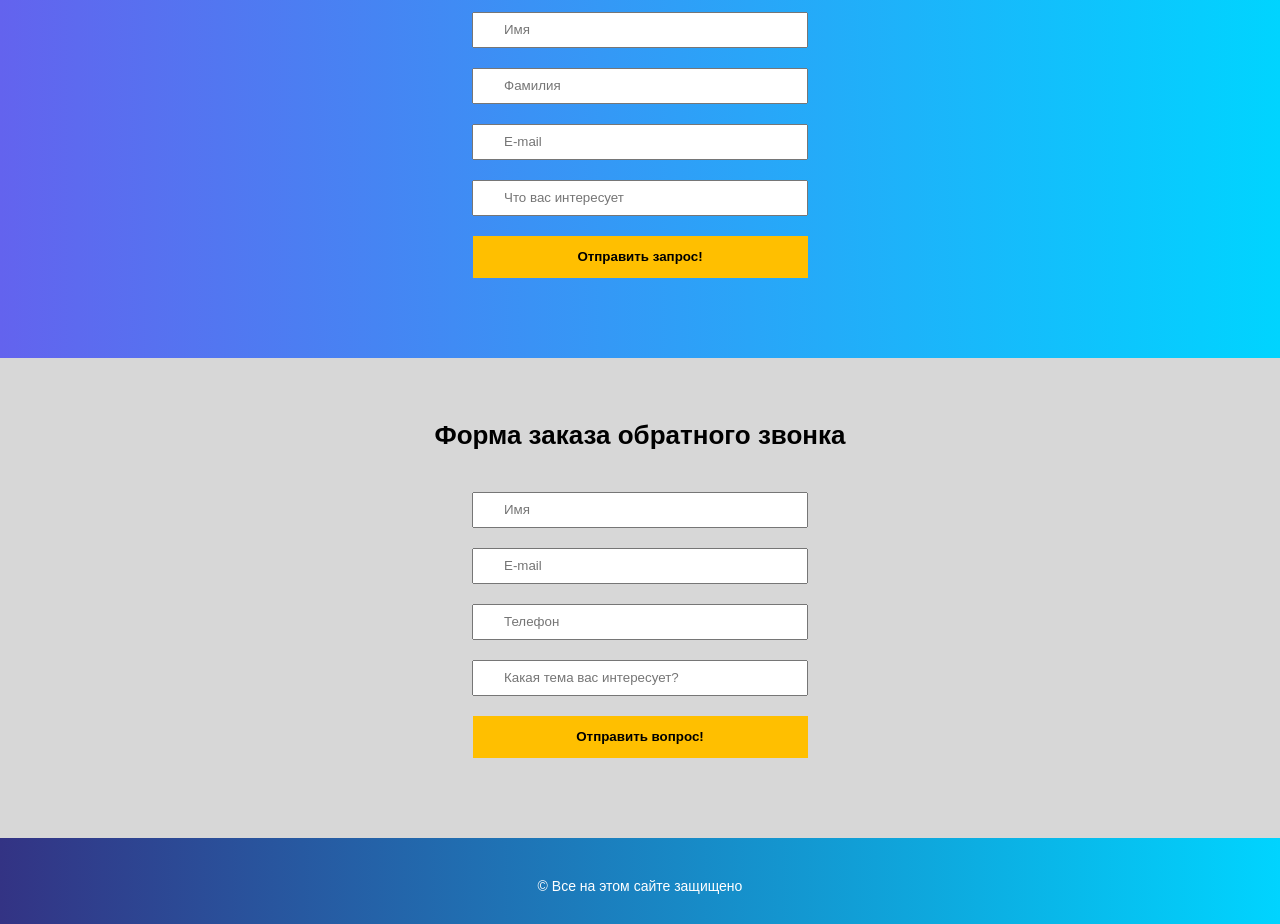
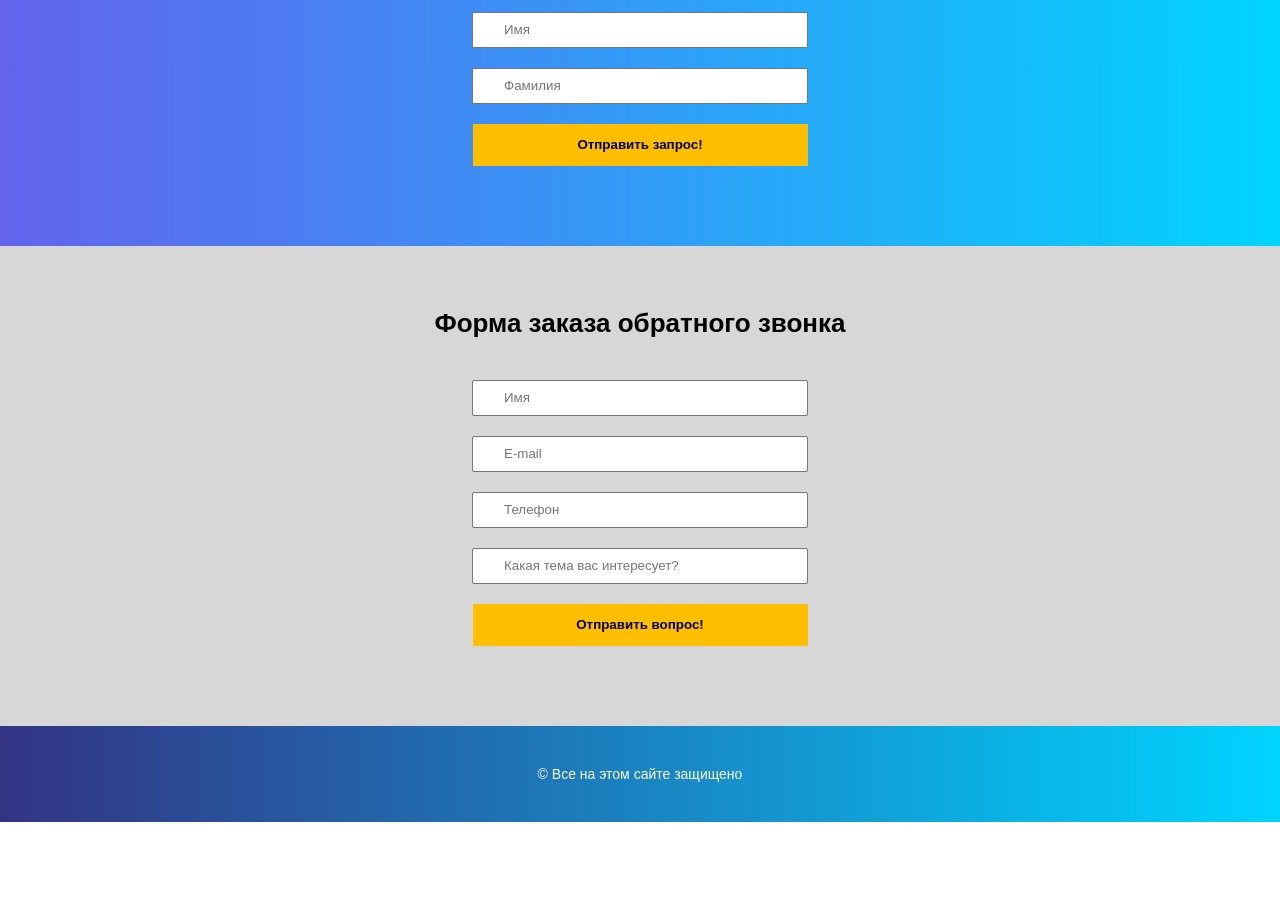
Before and after one commit to DEEEN174/Index8, a plain HTML site: page index.html in a window 1280 px wide. Shown: the part 1200-2124 px from the top of the page. After the commit the page ends 2022 px from the top, so only its background shows below. Drawn offline with Linux system fonts and the light colour scheme.

Commit message:
Update index.html

```diff
--- a/index.html
+++ b/index.html
@@ -66,8 +66,6 @@
                     <span id="lastNameError"></span>
                     <input type="text" placeholder="Фамилия" id="lastName" onchange = "checkInput('lastName', 'lastNameError', /^[a-zA-Zа-яА-ЯёЁ\s]{2,20}$/, 'Введите корректную фамилию');">
                     <span id="emailError"></span>
-                    <input type="email" placeholder="E-mail" id="email" onchange="checkInput('email', 'emailError', /\S+@\S+\.\S+/, 'Введите корректный e-mail');;">
-                    <input type="text" placeholder="Что вас интересует" id="product" onchange="checkInput('product', 'productError', /[a-zA-Zа-яА-ЯёЁ\s]{2,15}$/, 'Введите корректное название товара');">
 
 
 
```
